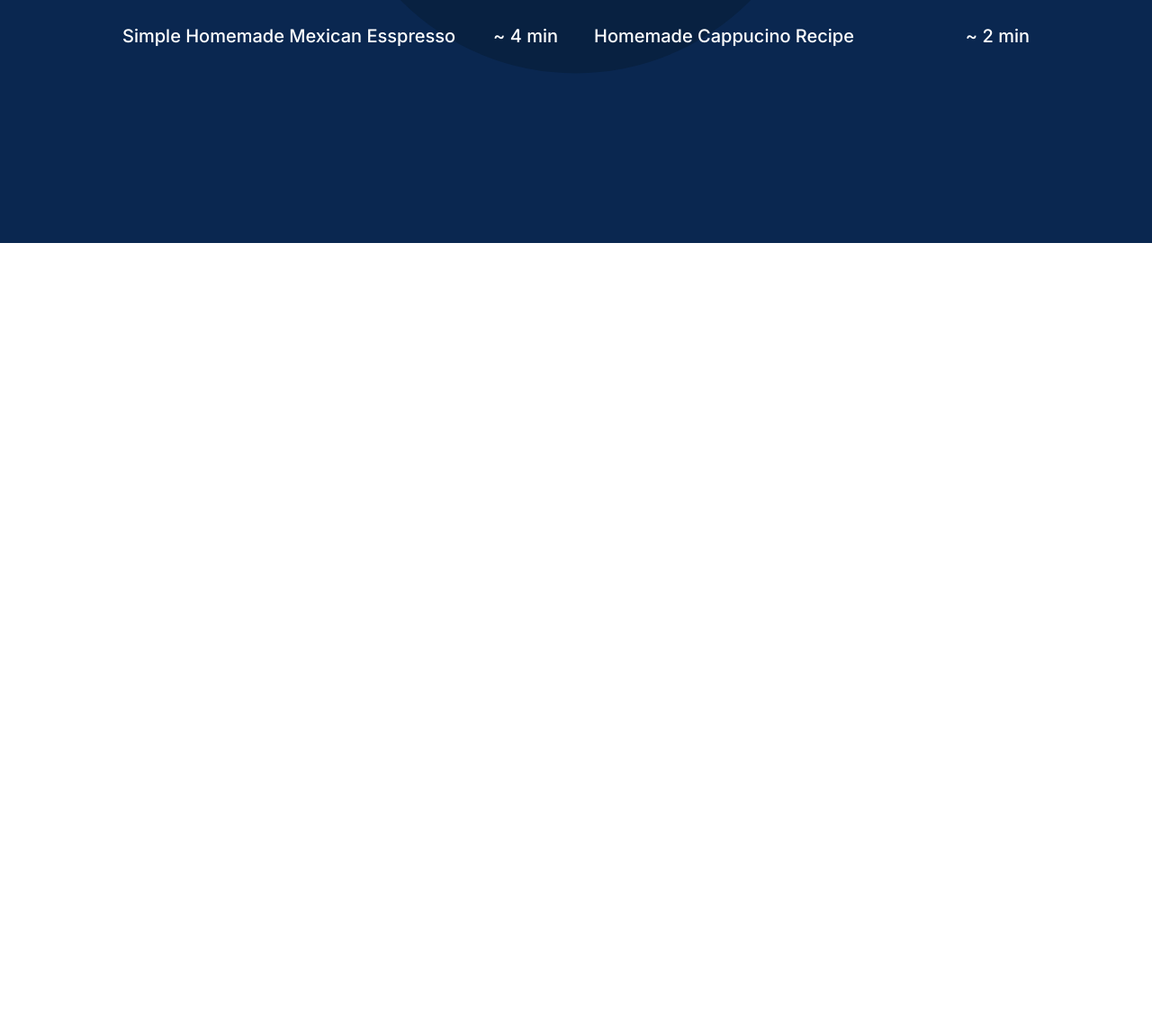
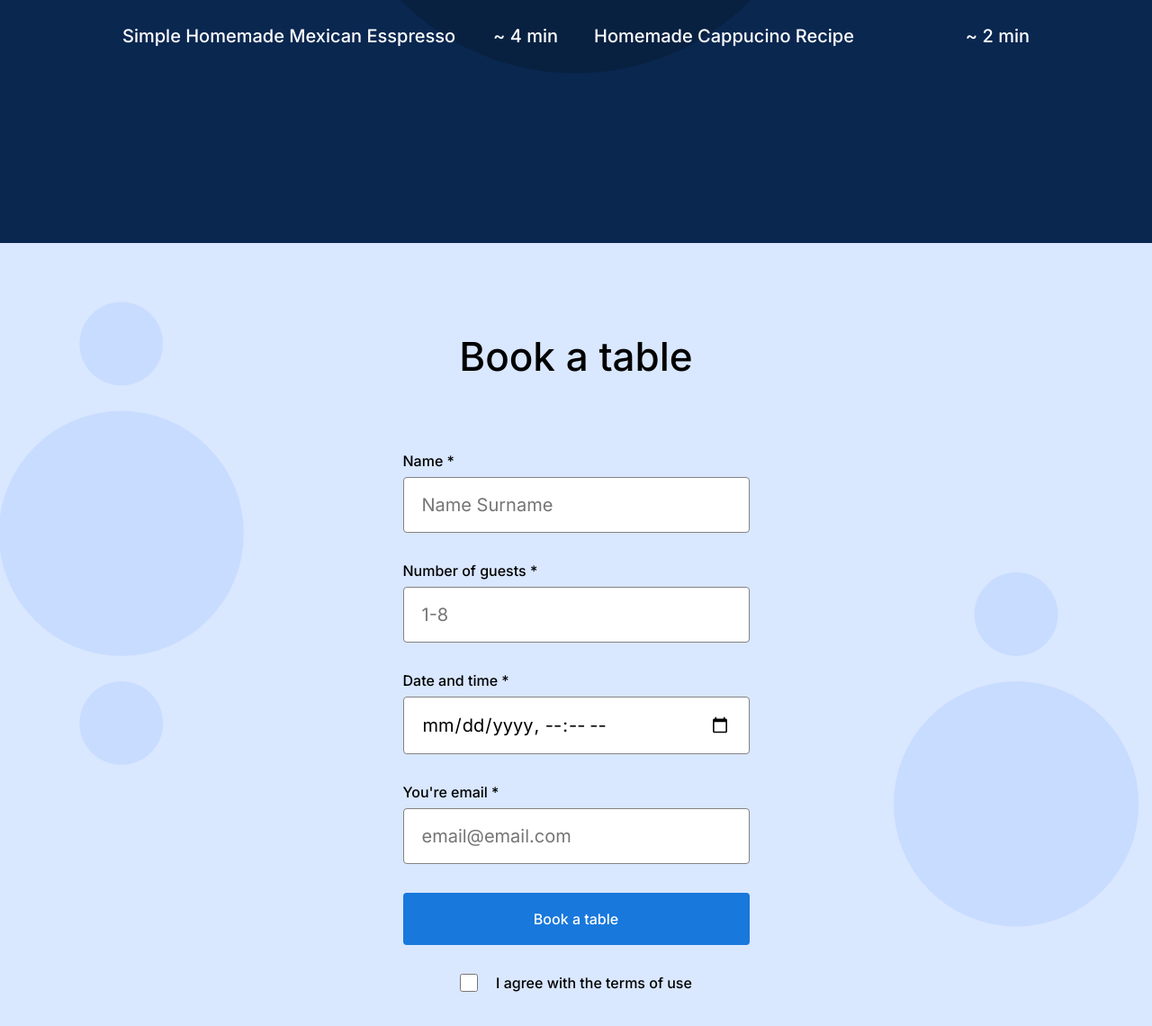
Before and after one commit to garzaivan/se_project_coffeeshop, a plain HTML site: page index.html in a window 1280 px wide. Shown: the part 1466-2606 px from the top of the page at 90% size. Before the commit the page ends 1736 px from the top, so only its background shows below. Drawn offline with Linux system fonts and the light colour scheme.

Commit message:
New update for my project

```diff
--- a/index.html
+++ b/index.html
@@ -109,7 +109,64 @@
             </li>
           </ul>
         </section>
-        <section class="reservation" id="table"></section>
+        <section class="reservation" id="table">
+          <h2 class="reservation__title">Book a table</h2>
+          <form class="form reservation__form">
+            <fieldset class="form__fieldset">
+              <label for="name-input" class="form__label"
+                >Name *
+                <input
+                  type="text"
+                  id="name-input"
+                  placeholder="Name Surname"
+                  class="form__input"
+                  required
+                />
+              </label>
+              <label for="guests" class="form__label"
+                >Number of guests *
+                <input
+                  type="number"
+                  id="guests"
+                  min="1"
+                  max="8"
+                  placeholder="1-8"
+                  class="form__input"
+                  required
+                />
+              </label>
+              <label for="date" class="form__label"
+                >Date and time *
+                <input
+                  type="datetime-local"
+                  id="date"
+                  class="form__input"
+                  required
+                />
+              </label>
+              <label for="email" class="form__label"
+                >You're email *
+                <input
+                  type="email"
+                  id="email"
+                  placeholder="email@email.com"
+                  class="form__input"
+                  required
+                />
+              </label>
+            </fieldset>
+            <button class="form__button">Book a table</button>
+            <label for="checkbox" class="form__label form__label_checkbox">
+              <input
+                type="checkbox"
+                id="checkbox"
+                class="form__checkbox"
+                required
+              />
+              I agree with the terms of use
+            </label>
+          </form>
+        </section>
         <section class="menu" id="menu"></section>
         <section class="about" id="contacts"></section>
       </main>
--- a/pages/index.css
+++ b/pages/index.css
@@ -57,6 +57,7 @@
   font-weight: normal;
   font-style: italic;
   color: #3f96f3;
+  margin: 0;
 }
 
 .header__description {
@@ -134,3 +135,80 @@
   font-size: 20px;
   line-height: 30px;
 }
+
+.reservation {
+  background: center / cover no-repeat #d9e7ff
+    url(../images/background_reservation.svg);
+  padding: 100px 0 120px;
+  margin: 0;
+  display: block;
+}
+
+.reservation__title {
+  margin: 0 0 80px;
+  text-align: center;
+  font-weight: 500;
+  font-size: 44px;
+  line-height: 52px;
+}
+
+.form {
+  max-width: 385px;
+}
+
+.reservation__form {
+  margin: 0 auto;
+}
+
+.form__fieldset {
+  border: none;
+  padding: 0;
+  margin: 0;
+}
+
+.form__label {
+  display: flex;
+  flex-direction: column;
+  font-weight: 500;
+}
+
+.form__input {
+  display: block;
+  width: 100%;
+  box-sizing: border-box;
+  border: 1px solid #838383;
+  border-radius: 4px;
+  padding: 15px 20px;
+  margin: 8px 0 32px;
+  font-size: 20px;
+  line-height: 30px;
+}
+
+.form__button {
+  width: 385px;
+  background-color: #1878dc;
+  color: #fff;
+  margin: 0 0 32px;
+  padding: 20px 0;
+  border: none;
+  border-radius: 4px;
+  font-weight: 500;
+}
+
+.form__button:hover {
+  background-color: #3f96f3;
+  transition: background-color 0.3s linear;
+}
+
+.form__label_checkbox [type="checkbox"] {
+  border-radius: 2px;
+  width: 20px;
+  height: 20px;
+}
+
+.form__label_checkbox {
+  flex-direction: row;
+  justify-content: center;
+  gap: 20px;
+  font-weight: 500;
+}
```
